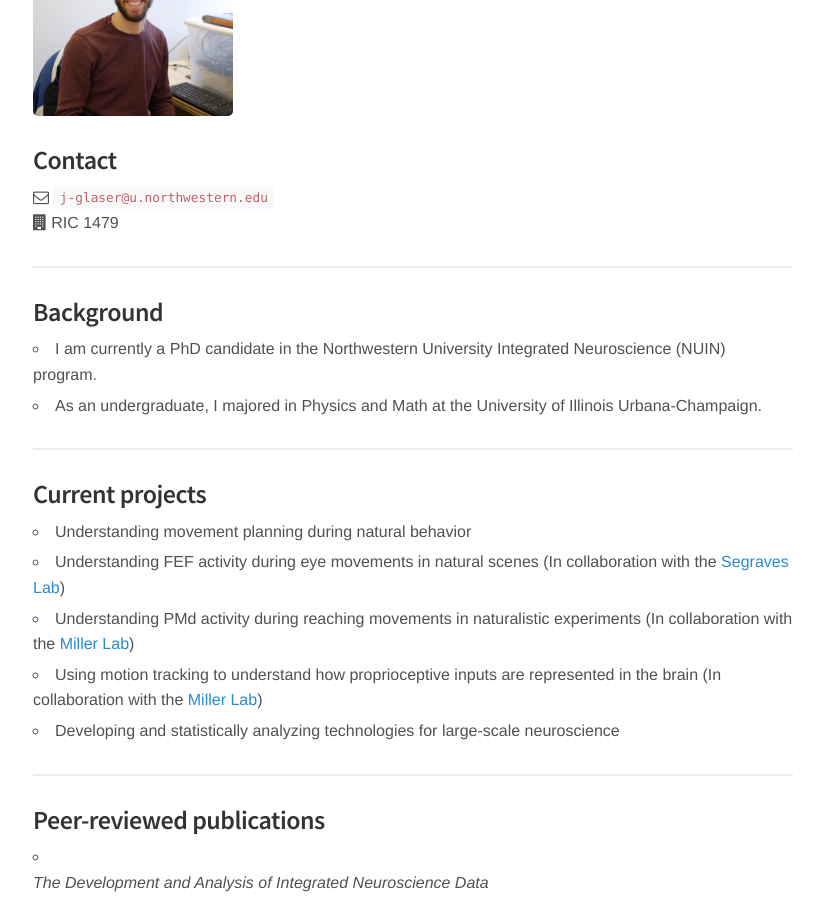
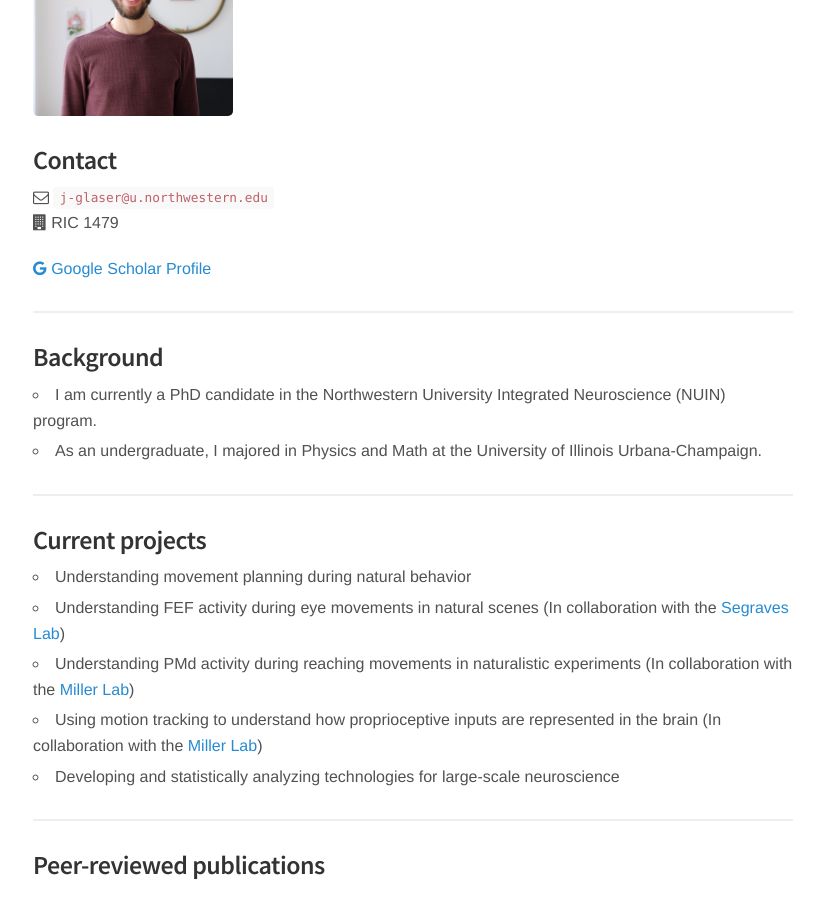
Before and after one commit to KordingLab/KordingLab.github.io, a Jekyll site: the page built from _people/josh_glaser.md, in a window 1280 px wide and 900 px high, scrolled down 304 px. Shown: the whole window, without its empty margins (227-1051 px from the left). Built offline with Jekyll 4.4.1, drawn with Linux system fonts in a browser that asks for light colours; nearby versions of some CDN libraries; comment, search, counter and statistics services are not loaded.

Commit message:
Updated picture
And added google scholar link

```diff
--- a/_people/josh_glaser.md
+++ b/_people/josh_glaser.md
@@ -6,12 +6,15 @@
 joined: 2012
 ---
 
-<img width="200" src="{{site.baseurl}}/images/people/josh.jpg">
+<img width="200" src="{{site.baseurl}}/images/people/josh_profile.jpg">
 
 ### Contact
 
 <i class="fa fa-envelope-o"></i>  `j-glaser@u.northwestern.edu`<br>
 <i class="fa fa-building"></i> RIC 1479
+
+[<i class="fa fa-google"></i> Google Scholar Profile](https://scholar.google.com/citations?user=tbfWCDgAAAAJ&hl=en)
+
 
 <hr>
 
```
